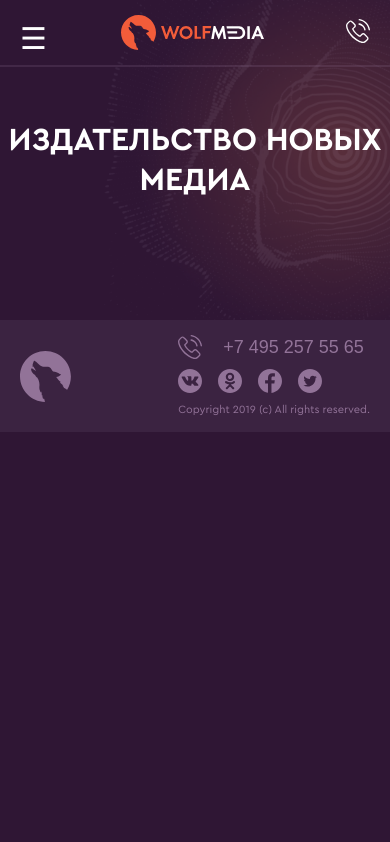
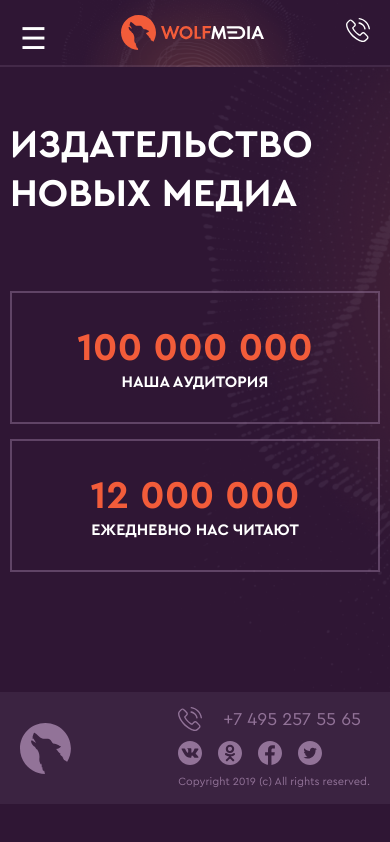
Before and after one commit to grin0leo/WolfMedia-Frontend, a Next.js app: page / in a window 390 px wide. Built offline with nearby package versions, Linux system fonts and the light colour scheme.

Commit message:
feat: Добавить первую секцию под названием Slogan, также добавить к этой секции адаптивную верстку

```diff
--- a/src/app/globals.css
+++ b/src/app/globals.css
@@ -1,15 +1,14 @@
 :root {
   --color2: rgba(146, 115, 152, 1);
   --color5: rgba(59, 35, 65, 1);
-
-
+  --accent-color: rgba(242, 92, 58, 1);
+  --opacity2: rgba(146, 115, 152, 0.5);
 }
 
 html,
 body {
   max-width: 100vw;
   overflow-x: hidden;
-
 
   background-color: rgba(47, 22, 52, 1);
   background-image: url(/Desktop.png);
@@ -22,11 +21,13 @@ body {
   color: white;
 }
 
+
 button {
   background: none;
   border: none;
   cursor: pointer;
   color: white;
+  font-family: inherit;
 }
 
 ul {
--- a/src/app/layout.tsx
+++ b/src/app/layout.tsx
@@ -39,7 +39,7 @@ export default function RootLayout({
   children: React.ReactNode;
 }>) {
   return (
-    <html lang="en" className={CeraPro.className}>
+    <html lang="en" className={CeraPro.variable}>
       <body>
         <Header />
         {children}
--- a/src/app/page.module.css
+++ b/src/app/page.module.css
@@ -4,9 +4,15 @@
     flex-direction: column;
     align-items: center;
 
-    width: 100vw;
+    width: 100%;
+    padding: 0px 20px;
+
+
+    section {
+        max-width: 1170px;
+    }
+
+    @media (max-width:425px) {
+        padding: 0 10px;
+    }
 }
-
-.label {
-    text-align: center;
-}
--- a/src/app/page.tsx
+++ b/src/app/page.tsx
@@ -1,14 +1,10 @@
+import { SloganSection } from "@/components/Slogan";
 import styles from "./page.module.css";
 
 export default function Home() {
   return (
     <main className={styles.page}>
-
-
-      <h1 className={styles.label}>ИЗДАТЕЛЬСТВО НОВЫХ МЕДИА</h1>
-
-
-
+      <SloganSection />
     </main>
   );
 }
--- a/src/components/Layout/Header/header.module.css
+++ b/src/components/Layout/Header/header.module.css
@@ -1,8 +1,6 @@
-/* TODO добавить position fixed */
-
 .header {
     position: fixed;
-    width: 100vw;
+    width: 100%;
 
     display: flex;
     align-items: center;
@@ -11,6 +9,13 @@
 
     padding: 20px 30px;
     border-bottom: 2px solid rgba(146, 115, 152, 0.2);
+
+
+    /* либо скролл анмацию при которой у хедера меняется bg на темный  */
+    background-image: url(/Desktop.png);
+    background-repeat: no-repeat;
+    background-position: start;
+    background-size: cover;
 
     @media (max-width: 900px) {
         padding: 15px 20px;
--- a/src/components/Layout/SocialList/index.tsx
+++ b/src/components/Layout/SocialList/index.tsx
@@ -1,6 +1,7 @@
 import Image from "next/image";
 import styles from "./socialList.module.css";
 import Link from "next/link";
+import { socialLinks } from "./model/constants";
 
 
 function SocialLink({ name, path, link }: { name: string; path: string; link: string }) {
@@ -13,8 +14,6 @@ function SocialLink({ name, path, link }: { name: string; path: string; link: st
     )
 }
 export function SocialList() {
-    const socialLinks = [['ВК', '/Layout/VK.svg', 'https://vk.com'], ['Одноклассники', '/Layout/OK.svg', 'https://ok.ru'], ['Facebook', '/Layout/Facebook.svg', 'https://www.facebook.com'], ['Twitter', '/Layout/Twitter.svg', 'https://www.twitter.com']]
-
     return (
         <>
             {socialLinks.map((btn, index) => (
--- /dev/null
+++ b/src/components/Layout/SocialList/model/constants.ts
@@ -0,0 +1 @@
+export const socialLinks = [['ВК', '/Layout/VK.svg', 'https://vk.com'], ['Одноклассники', '/Layout/OK.svg', 'https://ok.ru'], ['Facebook', '/Layout/Facebook.svg', 'https://www.facebook.com'], ['Twitter', '/Layout/Twitter.svg', 'https://www.twitter.com']]
--- /dev/null
+++ b/src/components/Slogan/index.tsx
@@ -0,0 +1,15 @@
+import styles from './slogan.module.css'
+import { SloganItems } from './ui/SloganItems'
+
+
+export function SloganSection() {
+    return (
+        <section className={styles.container}>
+            <h1 className={styles.label}>
+                ИЗДАТЕЛЬСТВО <br />
+                НОВЫХ МЕДИА
+            </h1>
+            <SloganItems />
+        </section >
+    )
+}
--- /dev/null
+++ b/src/components/Slogan/slogan.module.css
@@ -0,0 +1,25 @@
+.container {
+    display: flex;
+    flex-direction: column;
+    width: 100%;
+}
+
+.label {
+    text-align: start;
+    width: 100%;
+    font-size: clamp(34px, 10vw, 126px);
+
+    margin-bottom: 96px;
+
+    @media (max-width:1200px) {
+        margin-bottom: 96px;
+    }
+
+    @media (max-width: 560px) {
+
+        margin-bottom: 73px;
+    }
+
+
+
+}
--- /dev/null
+++ b/src/components/Slogan/ui/SloganItems/index.tsx
@@ -0,0 +1,26 @@
+import styles from './sloganItem.module.css'
+
+export function SloganItems() {
+    const items = [
+        {
+            mainText: "100 000 000",
+            secondaryText: 'НАША АУДИТОРИЯ'
+        },
+        {
+            mainText: "12 000 000",
+            secondaryText: 'ЕЖЕДНЕВНО НАС ЧИТАЮТ'
+        }]
+
+    return (
+        <ul className={styles.content}>
+            {items.map((el, index) => (
+                <li key={el.mainText} className={styles.item}>
+                    {el.mainText}
+                    <span key={el.secondaryText} className={styles.text}>
+                        {el.secondaryText}
+                    </span>
+                </li>
+            ))}
+        </ul>
+    )
+}
--- /dev/null
+++ b/src/components/Slogan/ui/SloganItems/sloganItem.module.css
@@ -0,0 +1,46 @@
+.content {
+    display: flex;
+    align-items: center;
+    justify-content: space-between;
+
+    @media (max-width: 550px) {
+        flex-direction: column;
+        gap: 15px;
+    }
+}
+
+.item {
+    display: flex;
+    align-items: center;
+    flex-direction: column;
+    width: 49%;
+    gap: 30px;
+
+    color: var(--accent-color);
+    border: 2px solid var(--opacity2);
+
+    font-size: 50px;
+    font-weight: 900;
+    padding: 30px 0;
+
+    @media (max-width:900px) {
+        gap: 0px;
+        justify-content: space-between;
+    }
+
+    @media (max-width:850px) {
+        font-size: 39px;
+    }
+
+    @media (max-width: 550px) {
+        width: 100%;
+    }
+
+}
+
+.text {
+    color: white;
+    font-size: 16px;
+    font-weight: 700;
+
+}
```
Also changed, not shown: src/components/Layout/Header/index.tsx (+6 -11 lines).
